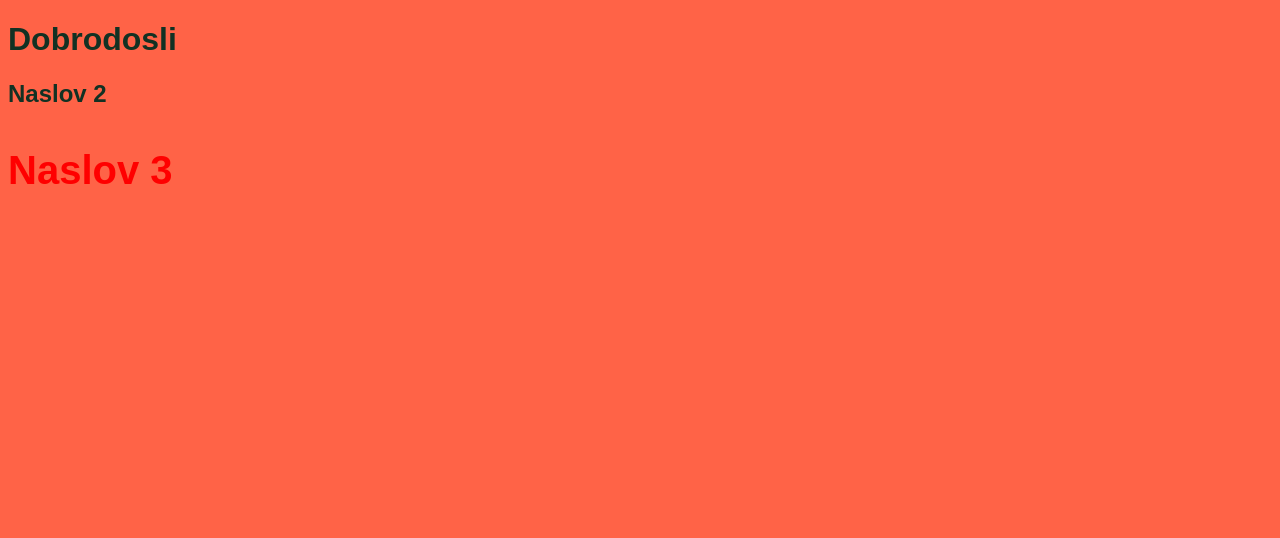
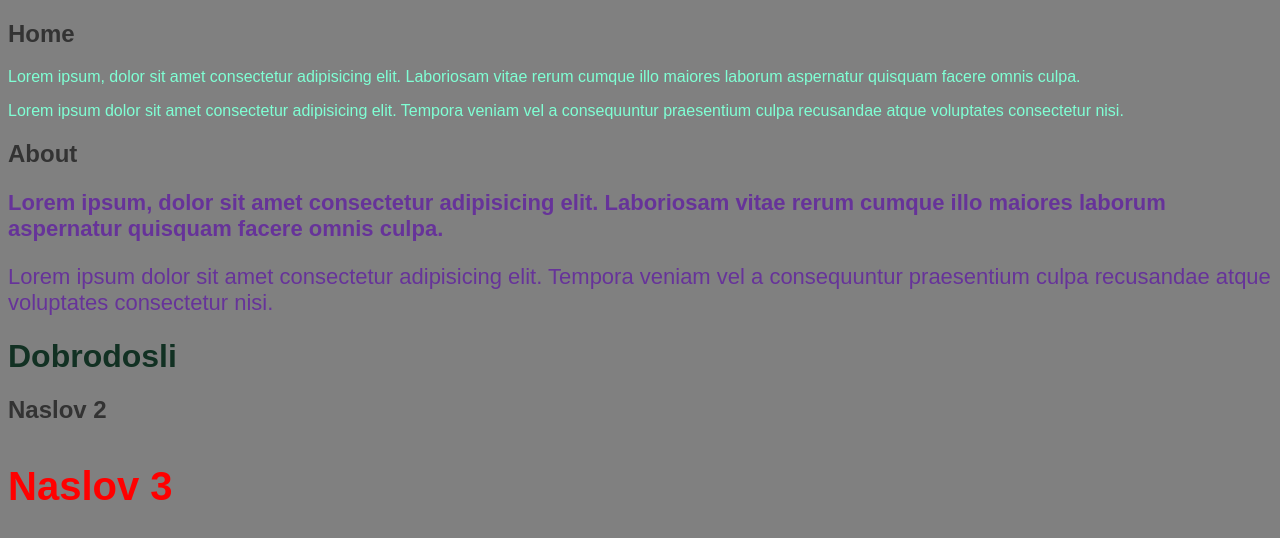
Before and after one commit to cvijander/osnove-css, a plain HTML site: page R.1 cas/index.html in a window 1280 px wide. Drawn offline with Linux system fonts and the light colour scheme.

Commit message:
Id tag, class

```diff
--- a/R.1 cas/index.html
+++ b/R.1 cas/index.html
@@ -17,7 +17,17 @@
         </style>
 </head>
 <body>
+    <div id="home">
+        <h2>Home</h2>
+        <p class="orange">Lorem ipsum, dolor sit amet consectetur adipisicing elit. Laboriosam vitae rerum cumque illo maiores laborum aspernatur quisquam facere omnis culpa.</p>
+        <p>Lorem ipsum dolor sit amet consectetur adipisicing elit. Tempora veniam vel a consequuntur praesentium culpa recusandae atque voluptates consectetur nisi.</p>
+    </div>
 
+    <div id="about">
+        <h2>About</h2>
+        <p class="bold">Lorem ipsum, dolor sit amet consectetur adipisicing elit. Laboriosam vitae rerum cumque illo maiores laborum aspernatur quisquam facere omnis culpa.</p>
+        <p>Lorem ipsum dolor sit amet consectetur adipisicing elit. Tempora veniam vel a consequuntur praesentium culpa recusandae atque voluptates consectetur nisi.</p>
+    </div>
     <h1 >Dobrodosli</h1>
     <h2>Naslov 2</h2>
     <h3 >Naslov 3</h3>
--- a/R.1 cas/main.css
+++ b/R.1 cas/main.css
@@ -1,7 +1,7 @@
 
 body {
     color: greenyellow;
-    background-color: tomato;
+    background-color: gray;
     font-family: Arial, Helvetica, sans-serif;
 
 }
@@ -10,3 +10,29 @@ h3 {
     font-size: 40px;
     color: white;
 }
+
+h2 {
+    color: #333;
+
+}
+
+p {
+    color: #f90;
+}
+
+#home p{
+    color: aquamarine;
+}
+
+#about p{
+    font-size: 22px;
+    color: rebeccapurple;
+}
+
+.orange {
+    color: orange;
+}
+
+.bold {
+    font-weight: bold;
+}
```
